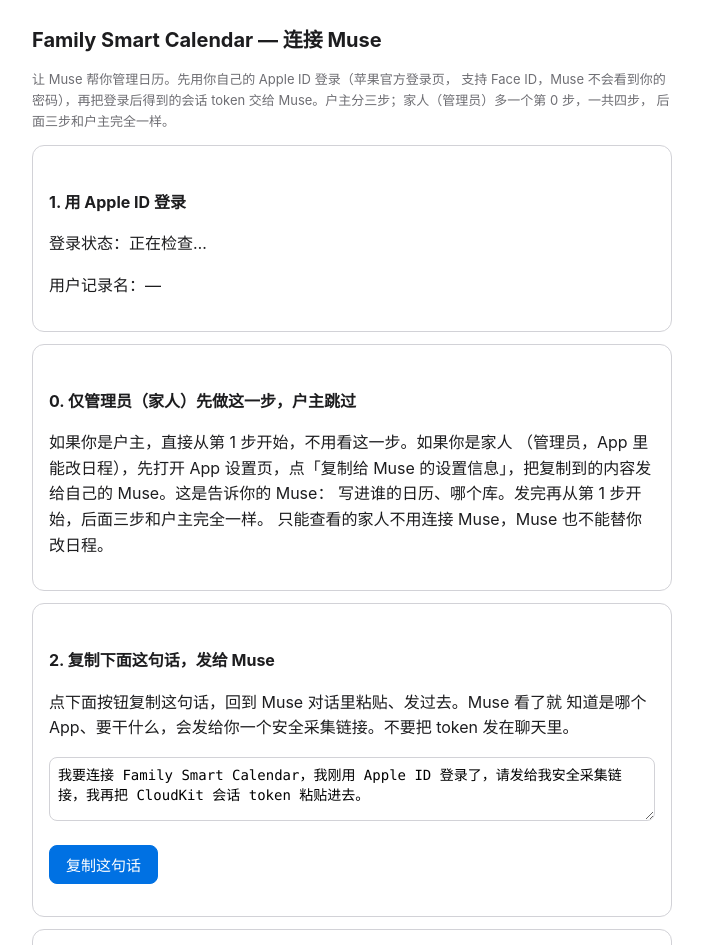
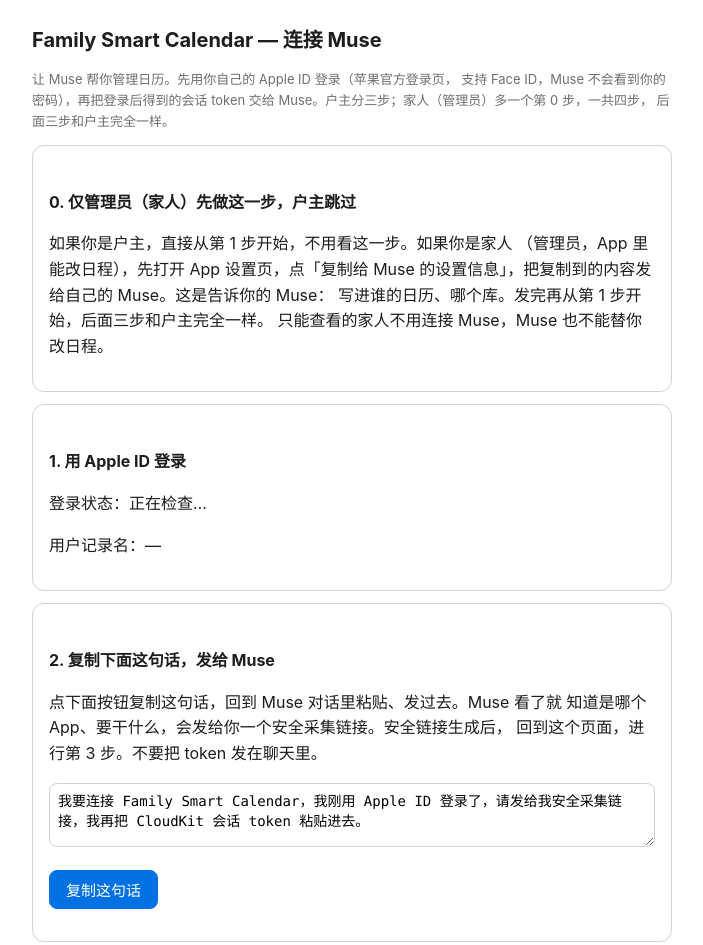
Before and after one commit to qhl42798/family-calendar-login, a plain HTML site: page index.html in a window 1280 px wide. Shown: the top 945 px of the page, without its empty margins (288-991 px from the left). Drawn offline with Linux system fonts and the light colour scheme; a script that the page names is missing.

Commit message:
Login page: step 0 moved before step 1; step 2 notes return here for step 3

```diff
--- a/index.html
+++ b/index.html
@@ -59,14 +59,6 @@
 后面三步和户主完全一样。</p>
 
 <div class="card">
-  <h2>1. 用 Apple ID 登录</h2>
-  <div id="apple-sign-in-button"></div>
-  <div id="apple-sign-out-button"></div>
-  <p>登录状态：<span id="auth-state">正在检查…</span></p>
-  <p>用户记录名：<span id="user-record">—</span></p>
-</div>
-
-<div class="card">
   <h2>0. 仅管理员（家人）先做这一步，户主跳过</h2>
   <p>如果你是户主，直接从第 1 步开始，不用看这一步。如果你是家人
   （管理员，App 里能改日程），先打开 App 设置页，点「复制给 Muse
@@ -76,10 +68,18 @@
 </div>
 
 <div class="card">
+  <h2>1. 用 Apple ID 登录</h2>
+  <div id="apple-sign-in-button"></div>
+  <div id="apple-sign-out-button"></div>
+  <p>登录状态：<span id="auth-state">正在检查…</span></p>
+  <p>用户记录名：<span id="user-record">—</span></p>
+</div>
+
+<div class="card">
   <h2>2. 复制下面这句话，发给 Muse</h2>
   <p>点下面按钮复制这句话，回到 Muse 对话里粘贴、发过去。Muse 看了就
-  知道是哪个 App、要干什么，会发给你一个安全采集链接。不要把 token
-  发在聊天里。</p>
+  知道是哪个 App、要干什么，会发给你一个安全采集链接。安全链接生成后，
+  回到这个页面，进行第 3 步。不要把 token 发在聊天里。</p>
   <p><textarea id="sentence-field" readonly rows="3" style="min-height: 64px;">我要连接 Family Smart Calendar，我刚用 Apple ID 登录了，请发给我安全采集链接，我再把 CloudKit 会话 token 粘贴进去。</textarea></p>
   <p><button class="primary" id="copy-sentence">复制这句话</button>
   <span id="sentence-state" class="muted"></span></p>
@@ -266,7 +266,7 @@
     function done() {
       var ss = $('sentence-state');
       if (ss) {
-        ss.textContent = '已复制。回到 Muse 对话里粘贴、发过去，等 Muse 发给你安全采集链接。';
+        ss.textContent = '已复制。回到 Muse 对话里粘贴、发过去；安全链接生成后，回到这个页面做第 3 步。';
         ss.className = 'ok';
       }
     }
```
